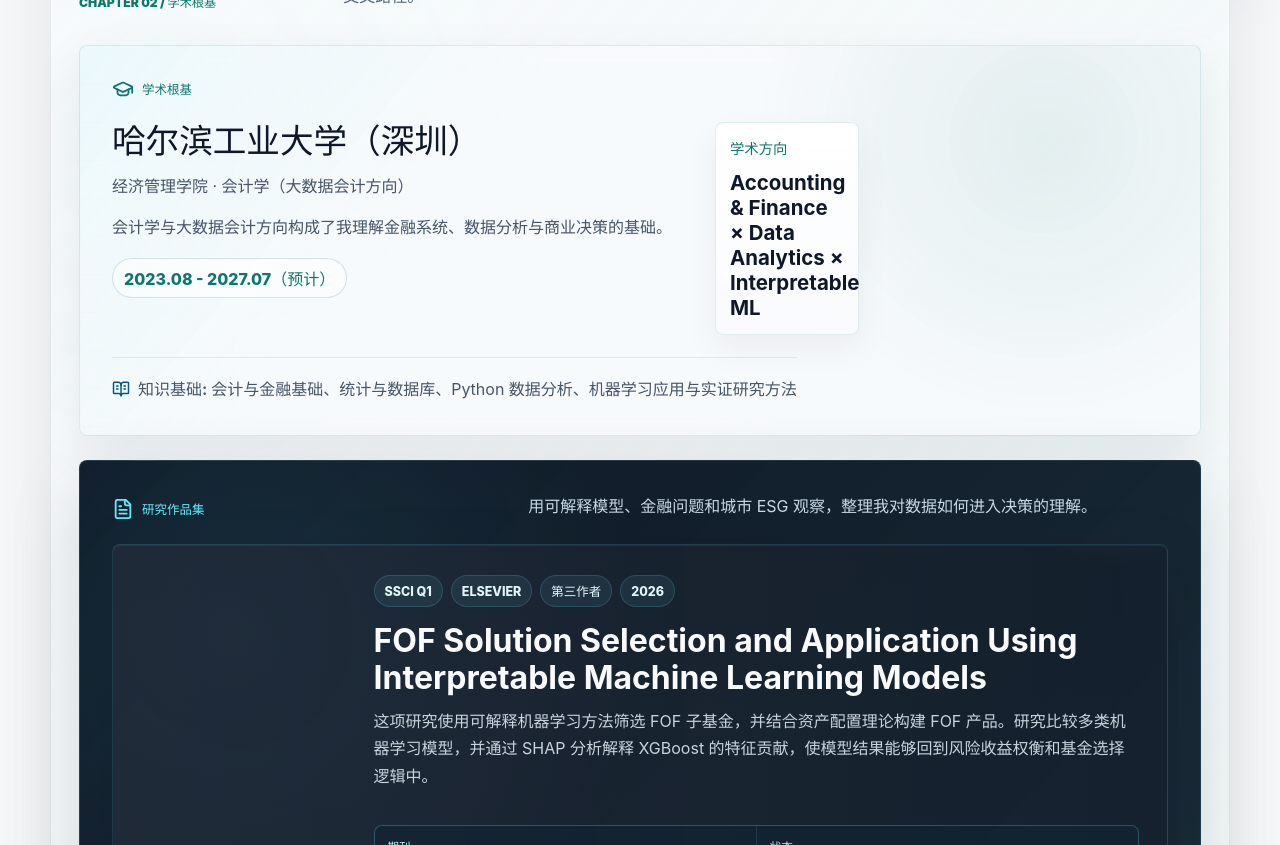
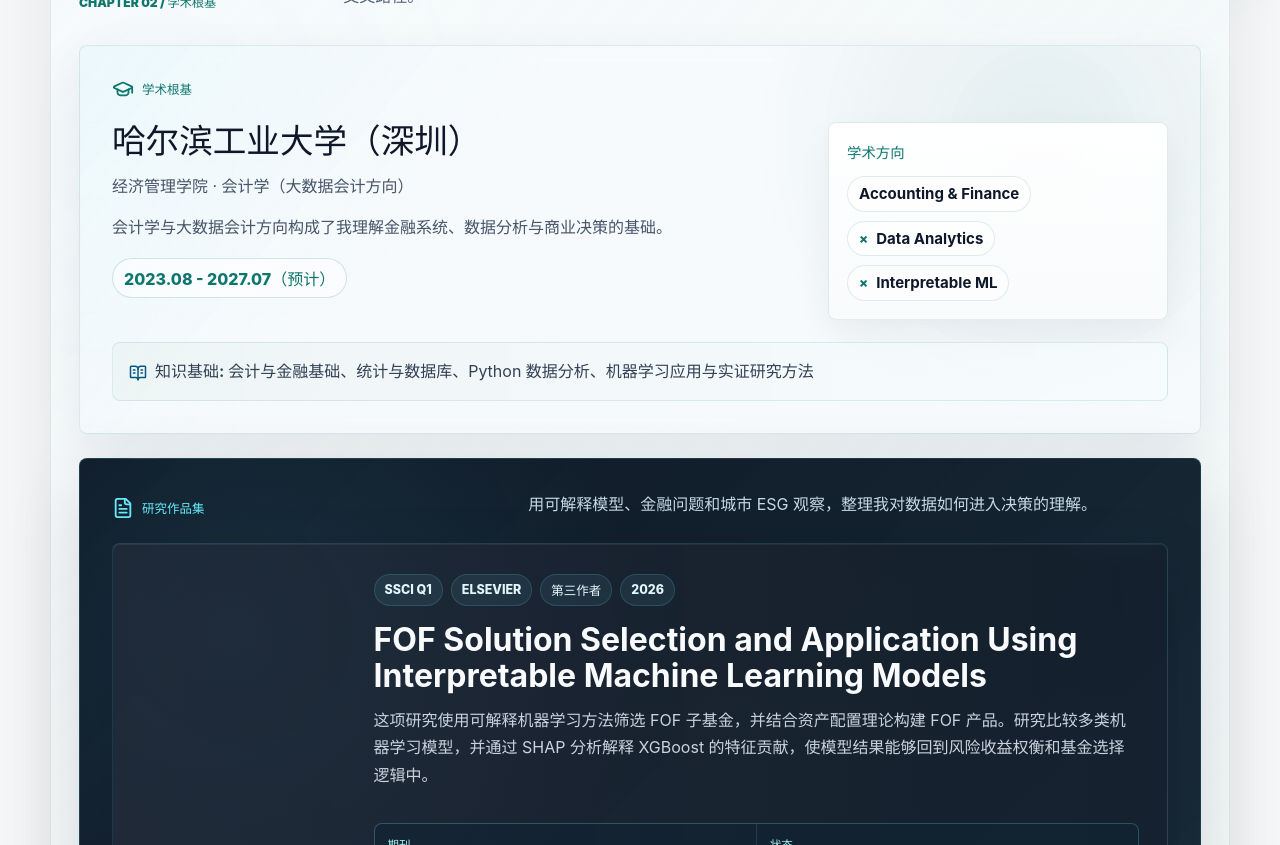
Before and after one commit to chenyingbinn/chenyingbinn.github.io, a React (Vite) app: page / in a window 1280 px wide. Shown: the part 1020-1865 px from the top of the page. Built offline with nearby package versions, Linux system fonts and the light colour scheme.

Commit message:
Polish academic grounding layout

```diff
--- a/src/App.tsx
+++ b/src/App.tsx
@@ -301,12 +301,27 @@ function App() {
           </div>
           {profile.education.facts.length > 0 && (
             <div className="fact-grid">
-              {profile.education.facts.map((fact) => (
-                <div className="fact" key={fact.value}>
-                  <span>{text(fact.label, locale)}</span>
-                  <strong>{fact.value}</strong>
-                </div>
-              ))}
+              {profile.education.facts.map((fact) => {
+                const focusItems = fact.value.split(" × ");
+
+                return (
+                  <div className="fact education-focus-panel" key={fact.value}>
+                    <span>{text(fact.label, locale)}</span>
+                    {focusItems.length > 1 ? (
+                      <div className="focus-chip-list" aria-label={fact.value}>
+                        {focusItems.map((item, index) => (
+                          <span className="focus-chip" key={item}>
+                            {index > 0 && <i aria-hidden="true">×</i>}
+                            <b>{item}</b>
+                          </span>
+                        ))}
+                      </div>
+                    ) : (
+                      <strong>{fact.value}</strong>
+                    )}
+                  </div>
+                );
+              })}
             </div>
           )}
         </div>
--- a/src/styles.css
+++ b/src/styles.css
@@ -1158,8 +1158,9 @@ h1 span + span {
 
 .education-grid {
   display: grid;
-  grid-template-columns: minmax(0, 1fr) minmax(260px, 0.78fr);
-  gap: 22px;
+  grid-template-columns: minmax(0, 1.45fr) minmax(300px, 0.72fr);
+  gap: 24px;
+  align-items: stretch;
 }
 
 .education-band {
@@ -1213,8 +1214,9 @@ h1 span + span {
 
 .fact-grid {
   display: grid;
-  grid-template-columns: repeat(3, minmax(0, 1fr));
+  grid-template-columns: 1fr;
   gap: 10px;
+  justify-items: end;
 }
 
 .fact,
@@ -1226,13 +1228,20 @@ h1 span + span {
 }
 
 .fact {
-  min-height: 98px;
-  padding: 14px;
+  min-height: 100%;
+  padding: 18px;
   border-color: rgba(15, 118, 110, 0.12);
   background:
     linear-gradient(180deg, rgba(255, 255, 255, 0.82), rgba(248, 250, 252, 0.72)),
     rgba(255, 255, 255, 0.76);
   box-shadow: 0 14px 34px rgba(15, 23, 42, 0.055);
+}
+
+.education-focus-panel {
+  display: flex;
+  width: min(100%, 340px);
+  flex-direction: column;
+  justify-content: center;
 }
 
 .fact span {
@@ -1246,22 +1255,63 @@ h1 span + span {
   display: block;
   margin-top: 12px;
   color: #0f172a;
-  font-size: 1.28rem;
+  font-size: 1.08rem;
+  line-height: 1.45;
   letter-spacing: 0;
 }
 
+.focus-chip-list {
+  display: grid;
+  gap: 9px;
+  margin-top: 14px;
+}
+
+.focus-chip-list .focus-chip {
+  display: inline-flex;
+  width: fit-content;
+  max-width: 100%;
+  align-items: center;
+  gap: 8px;
+  border: 1px solid rgba(15, 118, 110, 0.13);
+  border-radius: 999px;
+  background: rgba(255, 255, 255, 0.64);
+  padding: 7px 11px;
+  color: #0f172a;
+  font-size: 0.94rem;
+  font-weight: 720;
+  line-height: 1.32;
+  overflow-wrap: anywhere;
+}
+
+.focus-chip i {
+  color: #0f766e;
+  font-size: 0.84rem;
+  font-style: normal;
+  font-weight: 850;
+}
+
+.focus-chip b {
+  font-weight: 720;
+}
+
 .coursework {
-  max-width: 980px;
+  display: flex;
+  max-width: none;
   margin: 22px 0 0;
-  border-top: 1px solid rgba(15, 118, 110, 0.12);
-  padding-top: 18px;
-  color: #475569;
+  border: 1px solid rgba(15, 118, 110, 0.12);
+  border-radius: 8px;
+  background:
+    linear-gradient(90deg, rgba(15, 118, 110, 0.06), rgba(103, 232, 249, 0.045)),
+    rgba(255, 255, 255, 0.62);
+  padding: 15px 16px;
+  color: #334155;
   line-height: 1.7;
 }
 
 .coursework svg {
   flex: 0 0 auto;
   color: #075985;
+  margin-top: 3px;
 }
 
 .section-header-row {
@@ -2097,6 +2147,14 @@ h1 span + span {
     grid-template-columns: 1fr;
   }
 
+  .fact-grid {
+    justify-items: stretch;
+  }
+
+  .education-focus-panel {
+    width: 100%;
+  }
+
   .publication-feature {
     background:
       linear-gradient(150deg, transparent 0 72%, rgba(248, 250, 252, 0.055) 72.2% 72.8%, transparent 73%),
```
